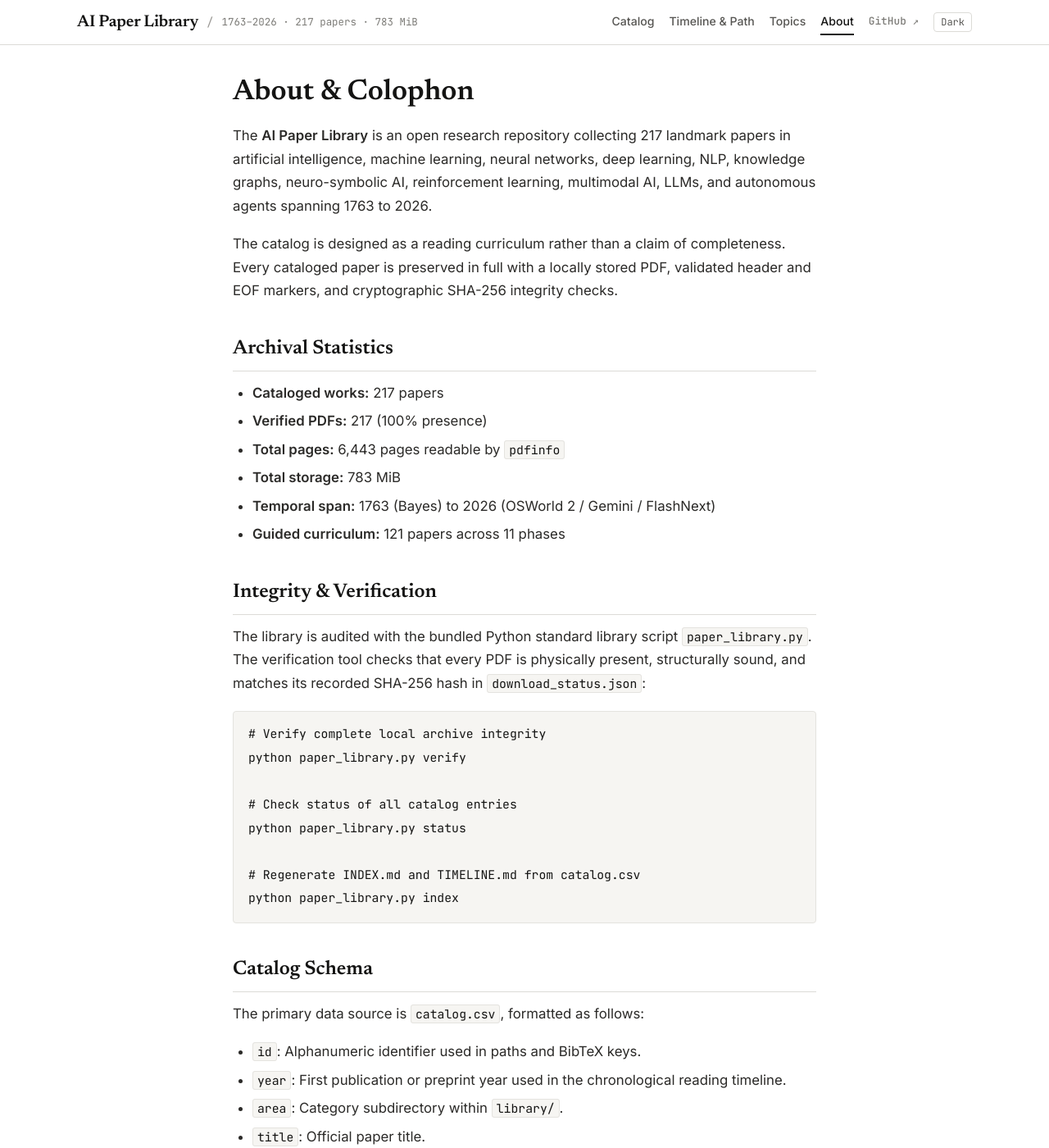
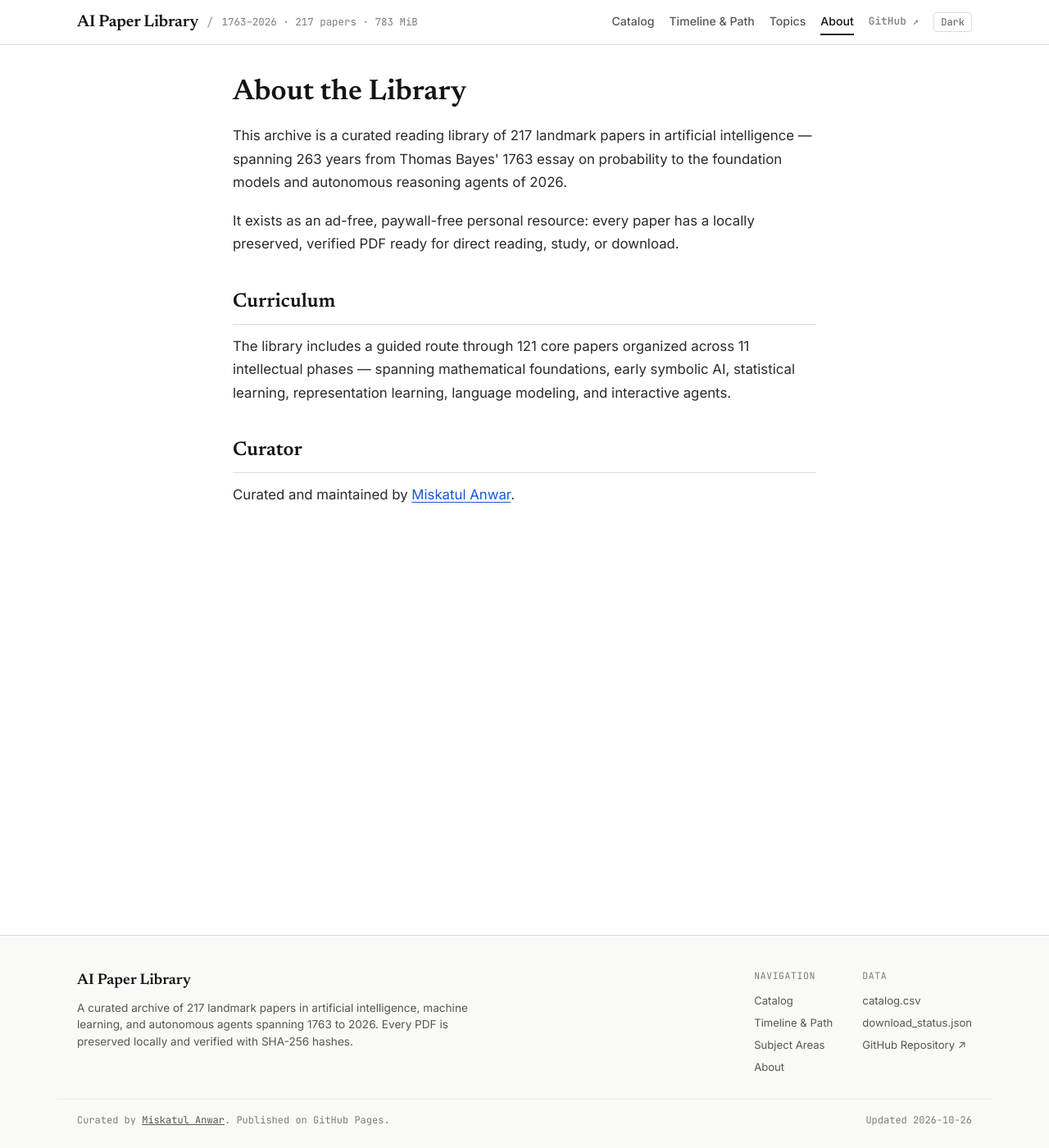
Before and after one commit to miskatul-anwar/ai-papers, a Jekyll site: the page built from about.html, in a window 1280 px wide and 1400 px high. Shown: the whole window at 82% size. Built offline with Jekyll 4.4.1, drawn with Linux system fonts in a browser that asks for light colours; some of the changed text lies outside the part shown.

Commit message:
refactor(about): streamline about page and clean up footer colophon

```diff
--- a/_includes/footer.html
+++ b/_includes/footer.html
@@ -5,19 +5,15 @@
       <p class="colophon-desc">
         A curated archive of 217 landmark papers in artificial intelligence, machine learning, and autonomous agents spanning 1763 to 2026. Every PDF is preserved locally and verified with SHA-256 hashes.
       </p>
-      <div class="colophon-audit">
-        <span class="audit-label">Local verification:</span>
-        <code>python paper_library.py verify</code>
-      </div>
     </div>
 
     <div class="colophon-links">
       <div class="colophon-col">
         <span class="col-heading">Navigation</span>
         <a href="{{ '/' | relative_url }}">Catalog</a>
-        <a href="{{ '/timeline.html' | relative_url }}">Timeline & Reading Path</a>
-        <a href="{{ '/topics.html' | relative_url }}">Subject Areas (12)</a>
-        <a href="{{ '/about.html' | relative_url }}">Audit & Colophon</a>
+        <a href="{{ '/timeline.html' | relative_url }}">Timeline & Path</a>
+        <a href="{{ '/topics.html' | relative_url }}">Subject Areas</a>
+        <a href="{{ '/about.html' | relative_url }}">About</a>
       </div>
 
       <div class="colophon-col">
--- a/about.html
+++ b/about.html
@@ -1,63 +1,26 @@
 ---
 layout: default
-title: "About & Colophon — AI Paper Library"
-description: "Archival methodology, verification commands, and catalog provenance."
+title: "About — AI Paper Library"
+description: "A curated personal archive of 217 landmark papers in artificial intelligence."
 ---
 
 <div class="container prose">
-  <h1>About & Colophon</h1>
+  <h1>About the Library</h1>
 
   <p>
-    The <strong>AI Paper Library</strong> is an open research repository collecting 217 landmark papers in artificial intelligence, machine learning, neural networks, deep learning, NLP, knowledge graphs, neuro-symbolic AI, reinforcement learning, multimodal AI, LLMs, and autonomous agents spanning 1763 to 2026.
+    This archive is a curated reading library of 217 landmark papers in artificial intelligence — spanning 263 years from Thomas Bayes' 1763 essay on probability to the foundation models and autonomous reasoning agents of 2026.
   </p>
 
   <p>
-    The catalog is designed as a reading curriculum rather than a claim of completeness. Every cataloged paper is preserved in full with a locally stored PDF, validated header and EOF markers, and cryptographic SHA-256 integrity checks.
+    It exists as an ad-free, paywall-free personal resource: every paper has a locally preserved, verified PDF ready for direct reading, study, or download.
   </p>
 
-  <h2>Archival Statistics</h2>
-  <ul>
-    <li><strong>Cataloged works:</strong> 217 papers</li>
-    <li><strong>Verified PDFs:</strong> 217 (100% presence)</li>
-    <li><strong>Total pages:</strong> 6,443 pages readable by <code>pdfinfo</code></li>
-    <li><strong>Total storage:</strong> 783 MiB</li>
-    <li><strong>Temporal span:</strong> 1763 (Bayes) to 2026 (OSWorld 2 / Gemini / FlashNext)</li>
-    <li><strong>Guided curriculum:</strong> 121 papers across 11 phases</li>
-  </ul>
-
-  <h2>Integrity & Verification</h2>
+  <h2>Curriculum</h2>
   <p>
-    The library is audited with the bundled Python standard library script <code>paper_library.py</code>. The verification tool checks that every PDF is physically present, structurally sound, and matches its recorded SHA-256 hash in <code>download_status.json</code>:
+    The library includes a guided route through 121 core papers organized across 11 intellectual phases — spanning mathematical foundations, early symbolic AI, statistical learning, representation learning, language modeling, and interactive agents.
   </p>
 
-  <pre><code># Verify complete local archive integrity
-python paper_library.py verify
-
-# Check status of all catalog entries
-python paper_library.py status
-
-# Regenerate INDEX.md and TIMELINE.md from catalog.csv
-python paper_library.py index</code></pre>
-
-  <h2>Catalog Schema</h2>
-  <p>
-    The primary data source is <code>catalog.csv</code>, formatted as follows:
-  </p>
-  <ul>
-    <li><code>id</code>: Alphanumeric identifier used in paths and BibTeX keys.</li>
-    <li><code>year</code>: First publication or preprint year used in the chronological reading timeline.</li>
-    <li><code>area</code>: Category subdirectory within <code>library/</code>.</li>
-    <li><code>title</code>: Official paper title.</li>
-    <li><code>authors</code>: Publication authors.</li>
-    <li><code>source_url</code>: Official publisher DOI resolver, ArXiv landing page, or project page.</li>
-    <li><code>pdf_url</code>: Publicly accessible PDF copy source.</li>
-  </ul>
-
-  <h2>Site Colophon</h2>
-  <p>
-    This website is built with Jekyll and hosted statically via GitHub Pages. Typography is set in <strong>Newsreader</strong> (editorial serif designed by Production Type) for headings and titles, <strong>Inter</strong> for interface elements, and <strong>JetBrains Mono</strong> for identifiers and checksums.
-  </p>
-
+  <h2>Curator</h2>
   <p>
     Curated and maintained by <a href="https://github.com/miskatul-anwar" target="_blank" rel="noopener">Miskatul Anwar</a>.
   </p>
--- a/assets/css/style.css
+++ b/assets/css/style.css
@@ -1092,26 +1092,6 @@ html.dark .theme-label-light {
   margin-bottom: 12px;
 }
 
-.colophon-audit {
-  display: inline-flex;
-  align-items: center;
-  gap: 8px;
-  font-family: var(--font-mono);
-  font-size: 0.78rem;
-  background-color: var(--code-bg);
-  border: 1px solid var(--code-border);
-  padding: 4px 10px;
-  border-radius: 3px;
-}
-
-.audit-label {
-  color: var(--text-muted);
-}
-
-.colophon-audit code {
-  color: var(--text-main);
-}
-
 .colophon-links {
   display: flex;
   gap: 36px;
```
